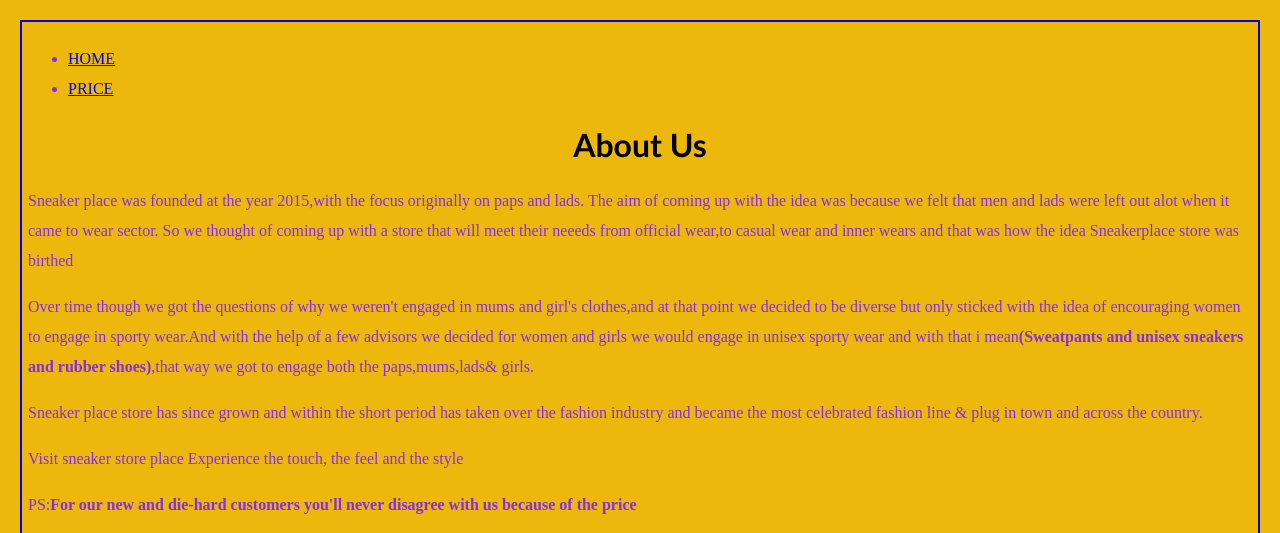
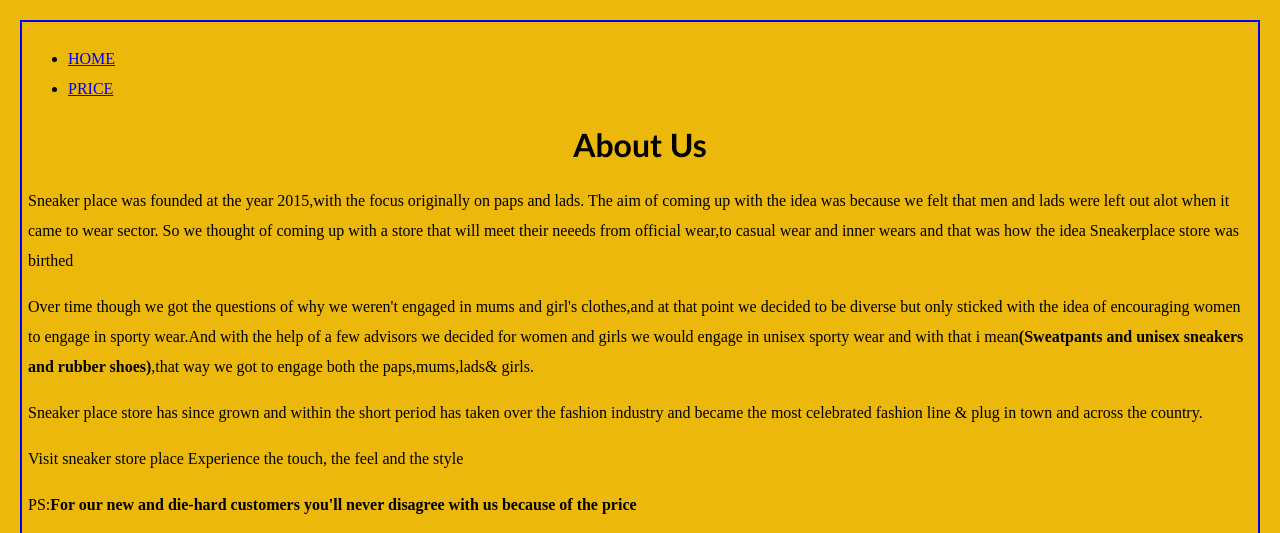
Before and after one commit to joymush/Sneakerplace, a plain HTML site: page about.html in a window 1280 px wide. Shown: the top 533 px of the page. Drawn offline with Linux system fonts and the light colour scheme.

Commit message:
update styles,css

```diff
--- a/Css/styles.css
+++ b/Css/styles.css
@@ -1,10 +1,3 @@
-body {
-    background-color: whitesmoke;
-    border-inline-color: blue;
-}
-.Body {
-    color:blueviolet
-}
 h1 {
     color: black;
     text-align: center;
```
